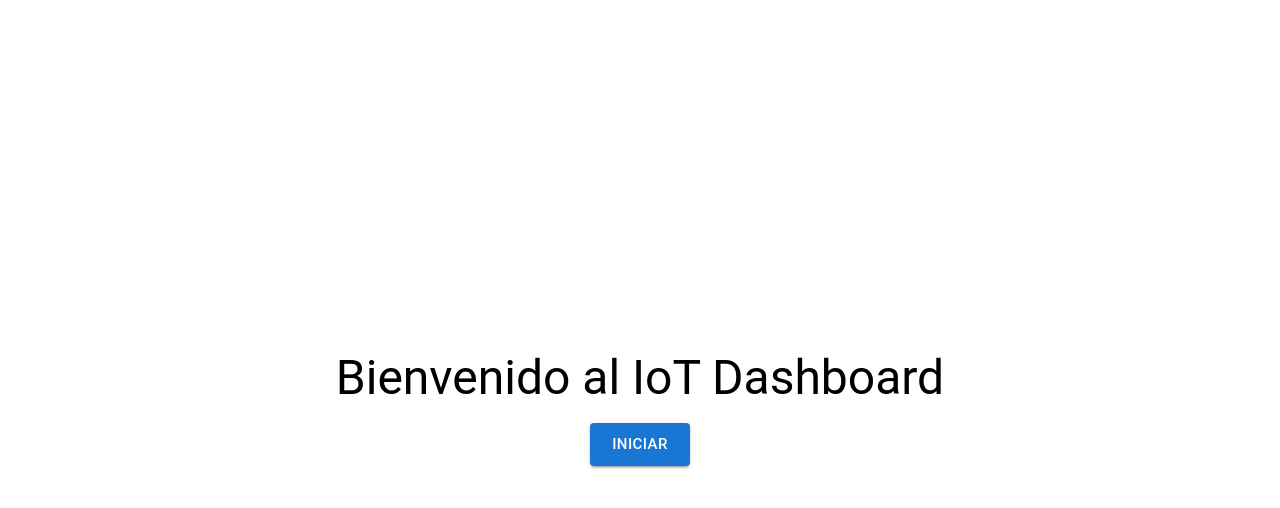
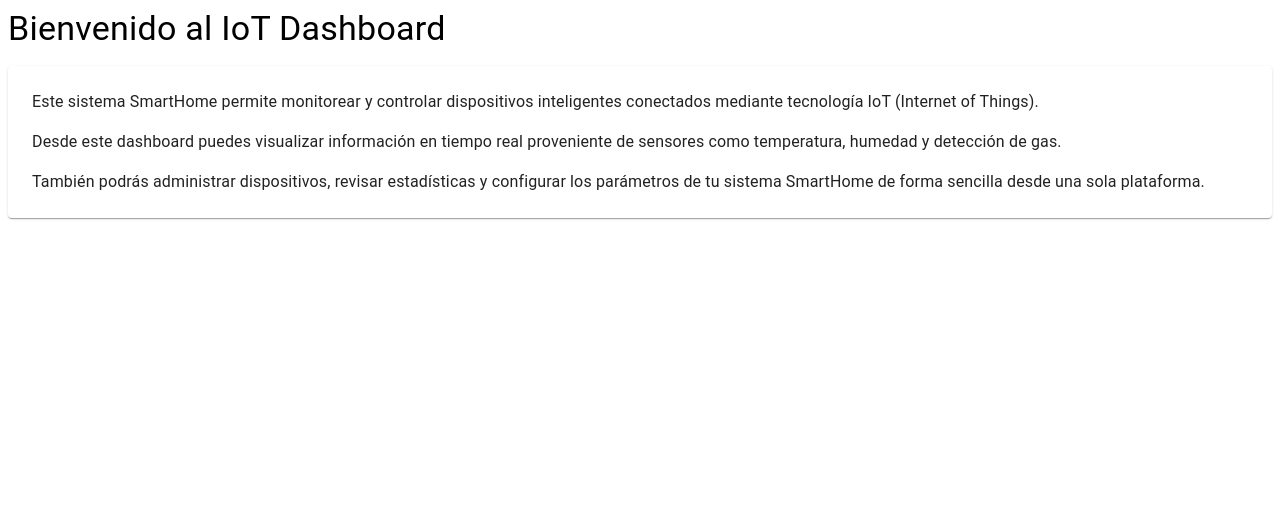
Before and after one commit to ehm2331107019-dev/smarthome-iot, a React (Vite) app: page / in a window 1280 px wide. Shown: the top 508 px of the page. Built offline with nearby package versions, Linux system fonts and the light colour scheme.

Commit message:
Actualización de Navbar y WelcomePage

```diff
--- a/src/layout/Navbar.jsx
+++ b/src/layout/Navbar.jsx
@@ -2,7 +2,9 @@ import{
     AppBar,
     Toolbar,
     Typography,
-    IconButton
+    IconButton,
+    Button,
+    Box
 } from "@mui/material"
 
 import MenuIcon from "@mui/icons-material/Menu"
@@ -16,20 +18,28 @@ export default function Navbar({toggleDrawer, isMobile}){
             }}
         >
             <Toolbar>
-                {}
+
                 {isMobile && (
                     <IconButton
                         color="inherit"
-                        edge = "start"
+                        edge="start"
                         onClick={toggleDrawer}
                         sx={{mr: 2}}
                     >
                         <MenuIcon />
                     </IconButton>
                 )}
-                <Typography variant="h6">
-                    IoT Dashboard - Enrique Mateo Segundo
+
+                <Typography variant="h6" sx={{flexGrow: 1}}>
+                    IoT Dashboard - SmartHome
                 </Typography>
+
+                {/* BOTONES DERECHA */}
+                <Box>
+                    <Button color="inherit">Login</Button>
+                    <Button color="inherit">Register</Button>
+                </Box>
+
             </Toolbar>
         </AppBar>
     );
--- a/src/pages/Welcome/WelcomePage.jsx
+++ b/src/pages/Welcome/WelcomePage.jsx
@@ -1,30 +1,32 @@
-import { Box, Button, Typography } from "@mui/material"
-import { useNavigate } from "react-router-dom"
+import { Typography, Box, Paper } from "@mui/material";
 
-export default function WelcomePage(){
+export default function WelcomePage() {
+  return (
+    <Box>
 
-const navigate = useNavigate()
+      <Typography variant="h4" gutterBottom>
+        Bienvenido al IoT Dashboard
+      </Typography>
 
-return(
-<Box
-display="flex"
-flexDirection="column"
-justifyContent="center"
-alignItems="center"
-height="100vh"
->
-<Typography variant="h3" gutterBottom>
-Bienvenido al IoT Dashboard
-</Typography>
+      <Paper sx={{p:3, mt:2}}>
+        <Typography variant="body1" paragraph>
+          Este sistema SmartHome permite monitorear y controlar dispositivos
+          inteligentes conectados mediante tecnología IoT (Internet of Things).
+        </Typography>
 
-<Button
-variant="contained"
-size="large"
-onClick={()=>navigate("/dashboard")}
->
-Iniciar
-</Button>
+        <Typography variant="body1" paragraph>
+          Desde este dashboard puedes visualizar información en tiempo real
+          proveniente de sensores como temperatura, humedad y detección de gas.
+        </Typography>
 
-</Box>
-)
+        <Typography variant="body1">
+          También podrás administrar dispositivos, revisar estadísticas y
+          configurar los parámetros de tu sistema SmartHome de forma sencilla
+          desde una sola plataforma.
+        </Typography>
+
+      </Paper>
+
+    </Box>
+  );
 }
```
